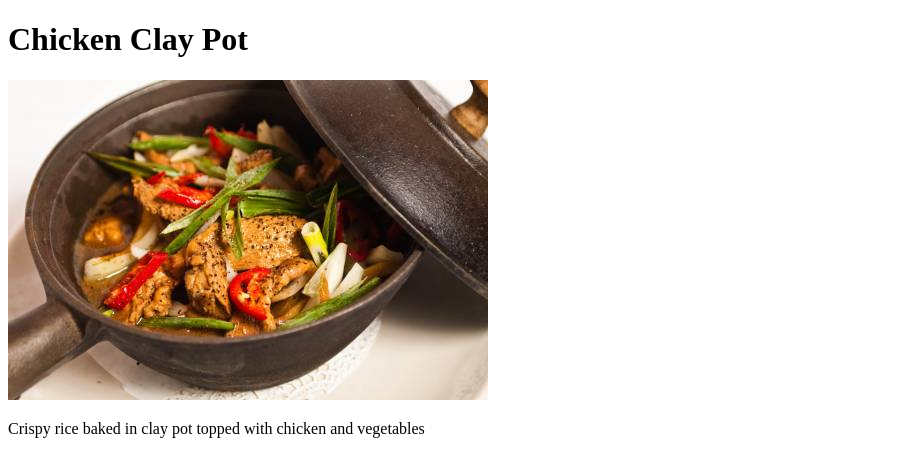
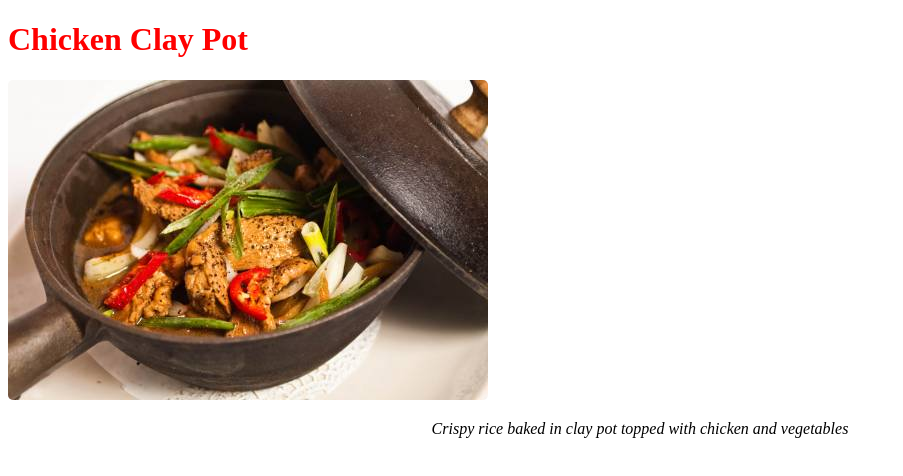
Before and after one commit to misterj3000/PickMe, a plain HTML site: page claypot.html in a window 1280 px wide. Shown: the whole page, without its empty margins (0-903 px from the left). Drawn offline with Linux system fonts and the light colour scheme; files whose address does not match are found by name.

Commit message:
Update claypot.html

```diff
--- a/claypot.html
+++ b/claypot.html
@@ -5,16 +5,16 @@
 	<!-- the next line loads the tests for the Udacity Feedback extension -->
 	<meta name="udacity-grader" content="http://udacity.github.io/fend-intro-to-css/exercises/writing-selectors-quiz.json">
 	<style>
-		/* missing id */ {
+          .description{
 			text-align: center;
 		}
-		/* missing class */ {
+	.item{
 			color: red;
 		}
-		/* missing class */ {
+		.picture{
 			border-radius: 5px;
 		}
-		/* missing class */ {
+		.description{
 			font-style: italic;
 		}
 	</style>
```
